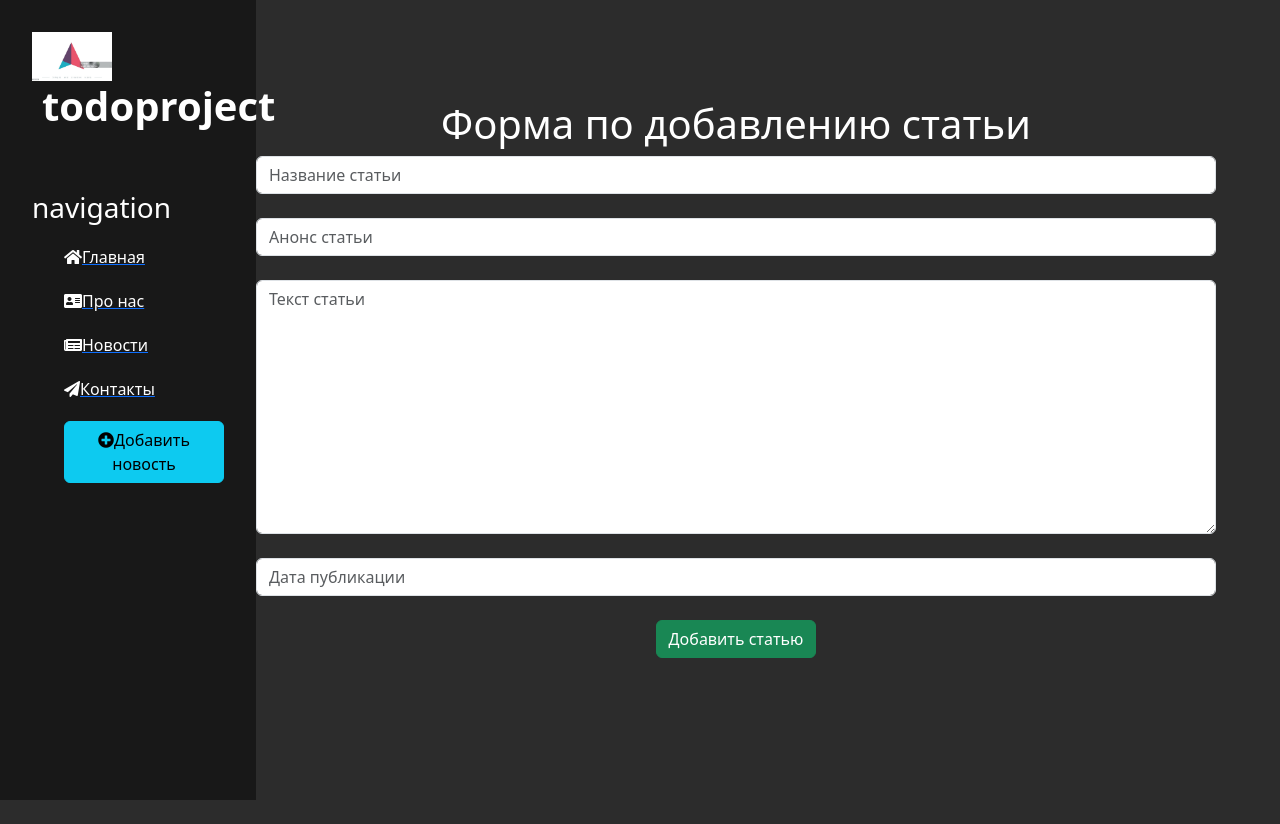
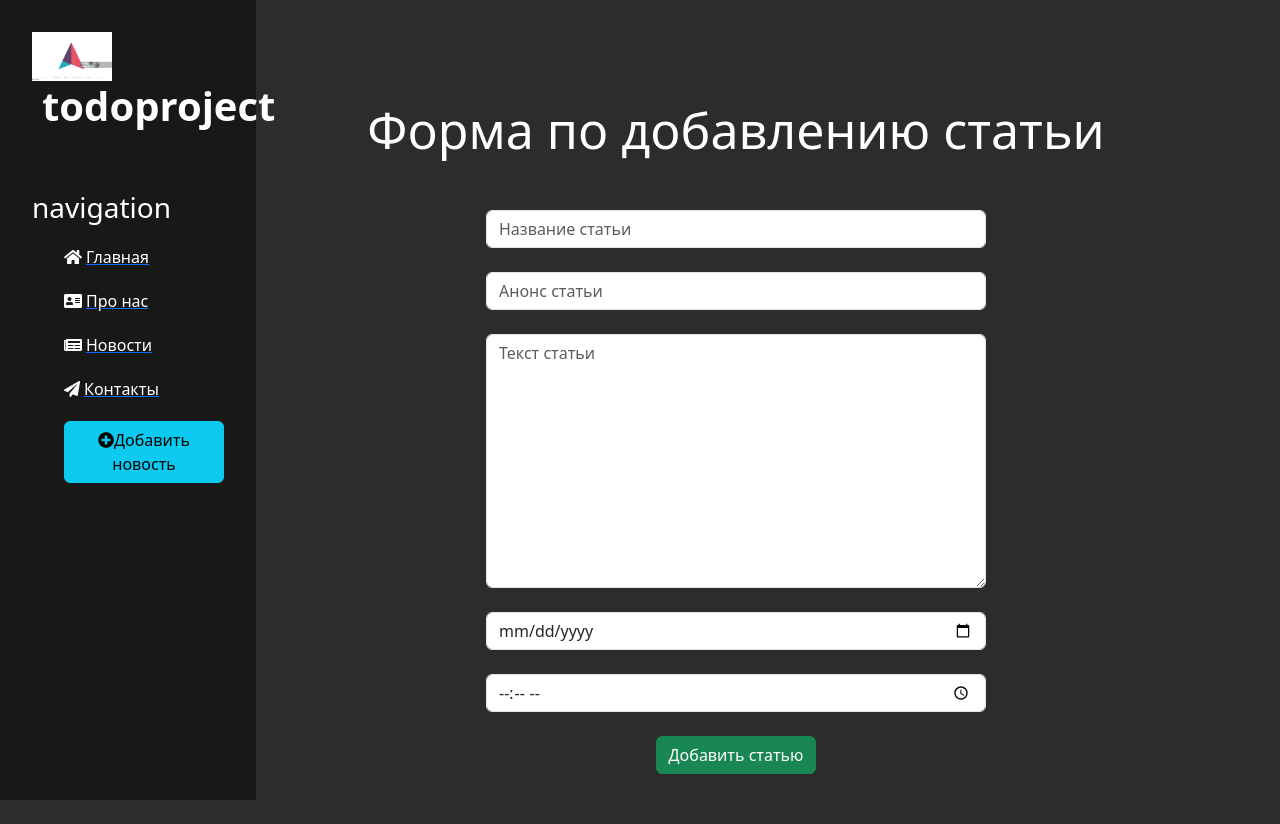
Before and after one commit to ArmanHakhnazaryan/todoproject, a Django app: page /news/create in a window 1280 px wide. Before the commit the page ends 800 px from the top, so only its background shows below. Run offline with Django 4.2, Linux system fonts and the light colour scheme; some libraries are stand-ins or nearby versions.

Commit message:
Changes many details

```diff
--- a/main/static/main/css/main.css
+++ b/main/static/main/css/main.css
@@ -45,6 +45,9 @@ aside ul li:hover, aside ul a:hover {
     transform: scale(1.05);
 }
 
+.navigation-icon {
+    margin-right: 4px;
+}
 
 main .features {
     float: left;
@@ -54,7 +57,7 @@ main .features {
     width: 75%
 }
 
-main .features h1 {front-size: 50px;}
+main .features h1 {font-size: 50px;}
 main .features p {max-width: 400px; margin: 20px auto}
 
 .alert-warning {
@@ -66,7 +69,6 @@ main .features p {max-width: 400px; margin: 20px auto}
 }
 
 form {
-    margin-left: 32%
-    width: 500px
-    margin-top: 50px
+    width: 500px;
+    margin: 50px auto;
 }
--- a/main/templates/main/layout.html
+++ b/main/templates/main/layout.html
@@ -9,17 +9,17 @@
     <title>{% block title %}{% endblock %}</title>
     <link rel="stylesheet" href="https://cdn.jsdelivr.net/npm/bootstrap@5.3.3/dist/css/bootstrap.min.css">
     <link rel="stylesheet" href = "{% static 'main/css/main.css' %}">
-    <link rel="stylesheet" href = "https://use.fontawesome.com/releases/v5.8.2/css/all.css"
+    <link rel="stylesheet" href = "https://use.fontawesome.com/releases/v5.8.2/css/all.css">
 <body>
     <aside>
         <img src="{% static 'main/img/logo.jpg' %}" alt = "logo">
         <span class="logo">todoproject</span>
         <h3>navigation</h3>
         <ul>
-            <a href="{% url 'home' %}"><li><i class="fas fa-home"></i>Главная</li></a>
-            <a href="{% url 'about' %}"><li><i class="fas fa-address-card"></i>Про нас</li></a>
-            <a href="{% url 'news_home' %}"><li><i class="fas fa-solid fa-newspaper"></i>Новости</li></a>
-            <a href=""><li><i class="fas fa-paper-plane"></i>Контакты</li></a>
+            <a href="{% url 'home' %}"><li><i class="fas fa-home navigation-icon"></i>Главная</li></a>
+            <a href="{% url 'about' %}"><li><i class="fas fa-address-card navigation-icon"></i>Про нас</li></a>
+            <a href="{% url 'news_home' %}"><li><i class="fas fa-solid fa-newspaper navigation-icon"></i>Новости</li></a>
+            <a href=""><li><i class="fas fa-paper-plane navigation-icon"></i>Контакты</li></a>
             <a href="{% url 'create' %}"><li><button class="btn btn-info"><i class="fas fa-plus-circle"></i>Добавить новость</button></li></a>
         </ul>
     </aside>
--- a/news/forms.py
+++ b/news/forms.py
@@ -5,7 +5,7 @@ from django.forms import ModelForm, TextInput, DateTimeInput, Textarea
 class ArticlesForm(ModelForm):
     class Meta:
         model = Articles
-        fields = ["title", "anons", "full_text", "date"]
+        fields = ["title", "anons", "full_text", "date", "time"]
 
         widgets = {
             "title": TextInput(attrs={
@@ -18,7 +18,13 @@ class ArticlesForm(ModelForm):
             }),
             "date": DateTimeInput(attrs={
                 "class": "form-control",
-                "placeholder": "Дата публикации"
+                "placeholder": "Дата публикации",
+                "type": "date"
+            }),
+            "time": DateTimeInput(attrs={
+                "class": "form-control",
+                "placeholder": "Дата публикации",
+                "type": "time"
             }),
             "full_text": Textarea(attrs={
                 "class": "form-control",
--- a/news/models.py
+++ b/news/models.py
@@ -1,10 +1,12 @@
 from django.db import models
+from django.utils import timezone
 
 class Articles(models.Model):
     title = models.CharField("Название", max_length=50)
     anons = models.CharField("Анонс", max_length=250)
     full_text = models.TextField("Статья")
     date = models.DateTimeField("Дата публикации")
+    time = models.TimeField("Time", default=timezone.now)
 
     def __str__(self):
         return self.title
--- a/news/templates/news/create.html
+++ b/news/templates/news/create.html
@@ -11,11 +11,9 @@
         {{ form.anons }}<br>
         {{ form.full_text }}<br>
         {{ form.date }}<br>
+        {{ form.time }}<br>
         <span>{{ error }}</span>
-
         <button class="btn btn-success" type="submit">Добавить статью</button>
     </form>
-
-
 </div>
 {% endblock %}
--- a/todoproject/settings.py
+++ b/todoproject/settings.py
@@ -120,7 +120,7 @@ USE_TZ = True
 STATIC_URL = 'static/'
 
 STATICFILES_DIRS = [
-    BASE_DIR / "static",
+    BASE_DIR / "main/static",
 ]
 
 # Default primary key field type
--- a/todoproject/urls.py
+++ b/todoproject/urls.py
@@ -23,4 +23,4 @@ urlpatterns = [
     path('admin/', admin.site.urls),
     path('', include('main.urls')),
     path('news/', include('news.urls'))
-] +static(settings.STATIC_URL, document_root=settings.STATIC_ROOT)
+] + static(settings.STATIC_URL, document_root=settings.STATIC_ROOT)
```
Also changed, not shown: db.sqlite3, news/migrations/0002_alter_articles_options_articles_time.py (added).
